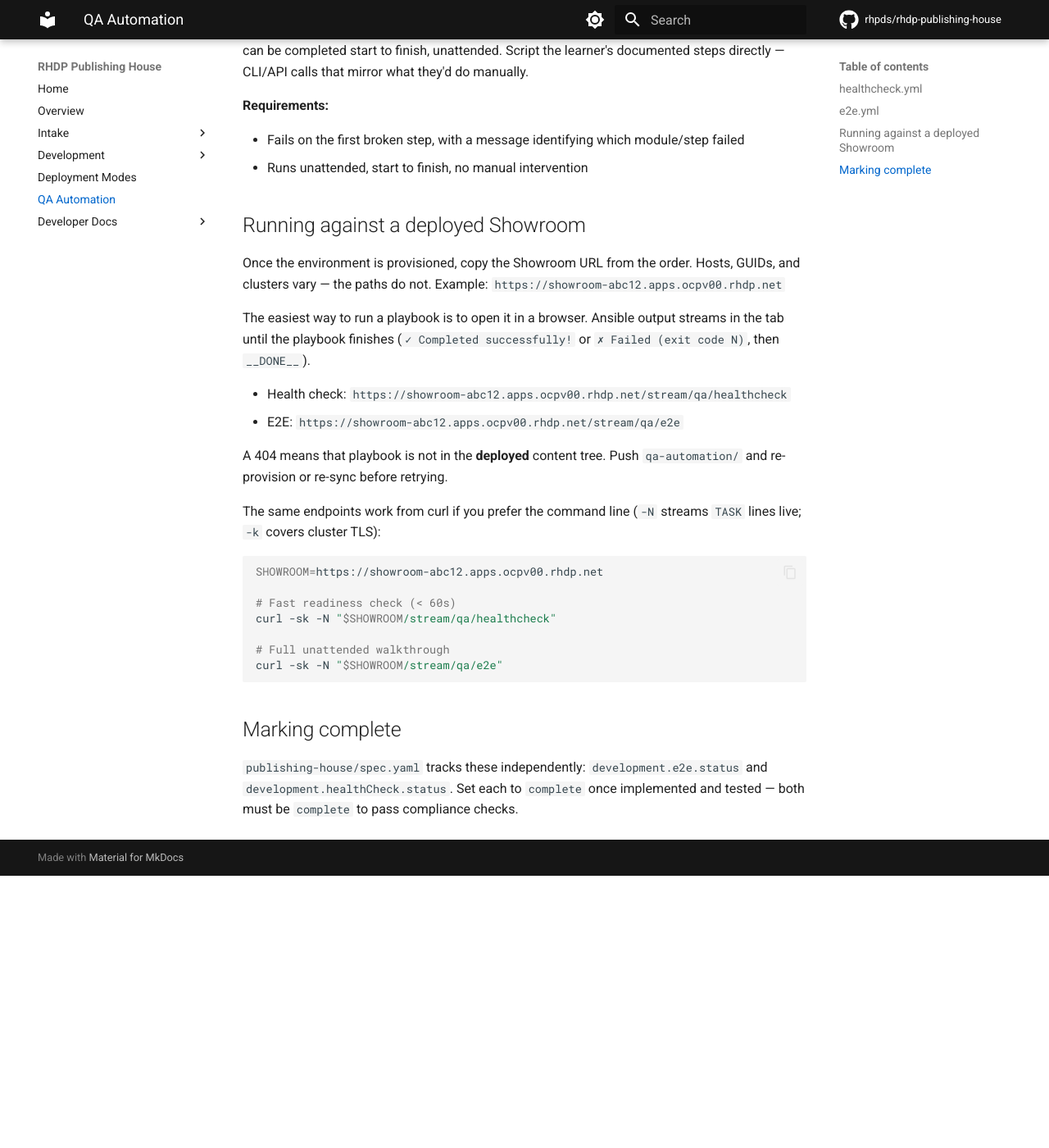
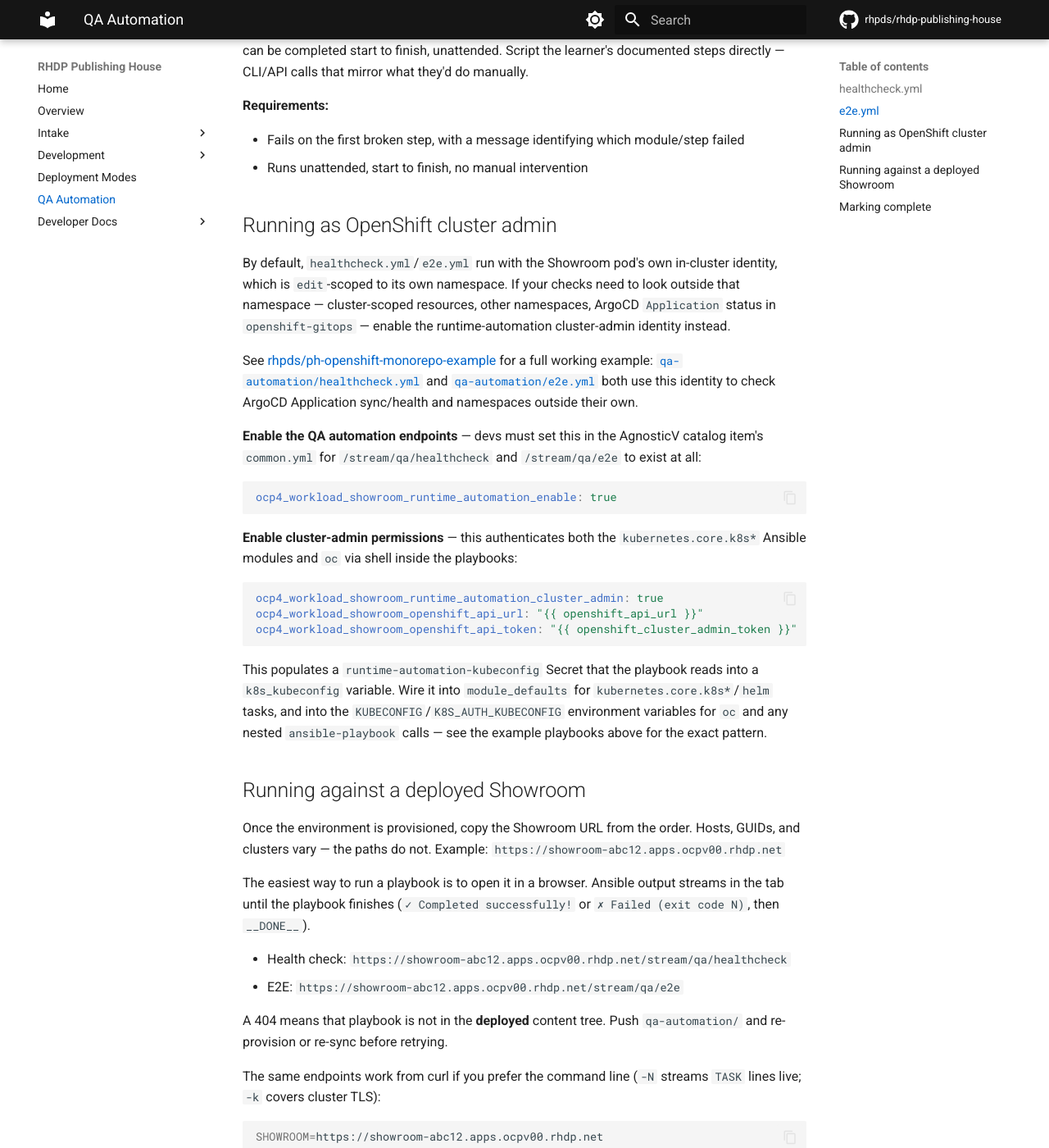
Before and after one commit to rhpds/rhdp-publishing-house, an MkDocs documentation site: the page built from docs/user/qa-automation.md, in a window 1280 px wide and 1400 px high, scrolled down 1127 px. Shown: the whole window at 82% size. Built offline with MkDocs 1.6.1 and Material for MkDocs 9.7.7, drawn with Linux system fonts in a browser that asks for light colours; comment, search, counter and statistics services are not loaded; before the commit the page ends 2195 px from its top, so only the background shows below that.

Commit message:
docs: document running qa-automation playbooks as OpenShift cluster admin
Link to a working example and note the AgnosticV variables needed to
enable the QA automation endpoints and grant the runtime-automation
identity cluster-admin permissions.

Co-authored-by: Cursor <cursoragent@cursor.com>

````diff
--- a/docs/user/qa-automation.md
+++ b/docs/user/qa-automation.md
@@ -38,6 +38,28 @@ Walks through the learner's steps from the module content and confirms the works
 - Fails on the first broken step, with a message identifying which module/step failed
 - Runs unattended, start to finish, no manual intervention
 
+## Running as OpenShift cluster admin
+
+By default, `healthcheck.yml`/`e2e.yml` run with the Showroom pod's own in-cluster identity, which is `edit`-scoped to its own namespace. If your checks need to look outside that namespace — cluster-scoped resources, other namespaces, ArgoCD `Application` status in `openshift-gitops` — enable the runtime-automation cluster-admin identity instead.
+
+See [rhpds/ph-openshift-monorepo-example](https://github.com/rhpds/ph-openshift-monorepo-example) for a full working example: [`qa-automation/healthcheck.yml`](https://github.com/rhpds/ph-openshift-monorepo-example/blob/main/qa-automation/healthcheck.yml) and [`qa-automation/e2e.yml`](https://github.com/rhpds/ph-openshift-monorepo-example/blob/main/qa-automation/e2e.yml) both use this identity to check ArgoCD Application sync/health and namespaces outside their own.
+
+**Enable the QA automation endpoints** — devs must set this in the AgnosticV catalog item's `common.yml` for `/stream/qa/healthcheck` and `/stream/qa/e2e` to exist at all:
+
+```yaml
+ocp4_workload_showroom_runtime_automation_enable: true
+```
+
+**Enable cluster-admin permissions** — this authenticates both the `kubernetes.core.k8s*` Ansible modules and `oc` via shell inside the playbooks:
+
+```yaml
+ocp4_workload_showroom_runtime_automation_cluster_admin: true
+ocp4_workload_showroom_openshift_api_url: "{{ openshift_api_url }}"
+ocp4_workload_showroom_openshift_api_token: "{{ openshift_cluster_admin_token }}"
+```
+
+This populates a `runtime-automation-kubeconfig` Secret that the playbook reads into a `k8s_kubeconfig` variable. Wire it into `module_defaults` for `kubernetes.core.k8s*`/`helm` tasks, and into the `KUBECONFIG`/`K8S_AUTH_KUBECONFIG` environment variables for `oc` and any nested `ansible-playbook` calls — see the example playbooks above for the exact pattern.
+
 ## Running against a deployed Showroom
 
 Once the environment is provisioned, copy the Showroom URL from the order. Hosts, GUIDs, and clusters vary — the paths do not. Example: `https://showroom-abc12.apps.ocpv00.rhdp.net`
````
